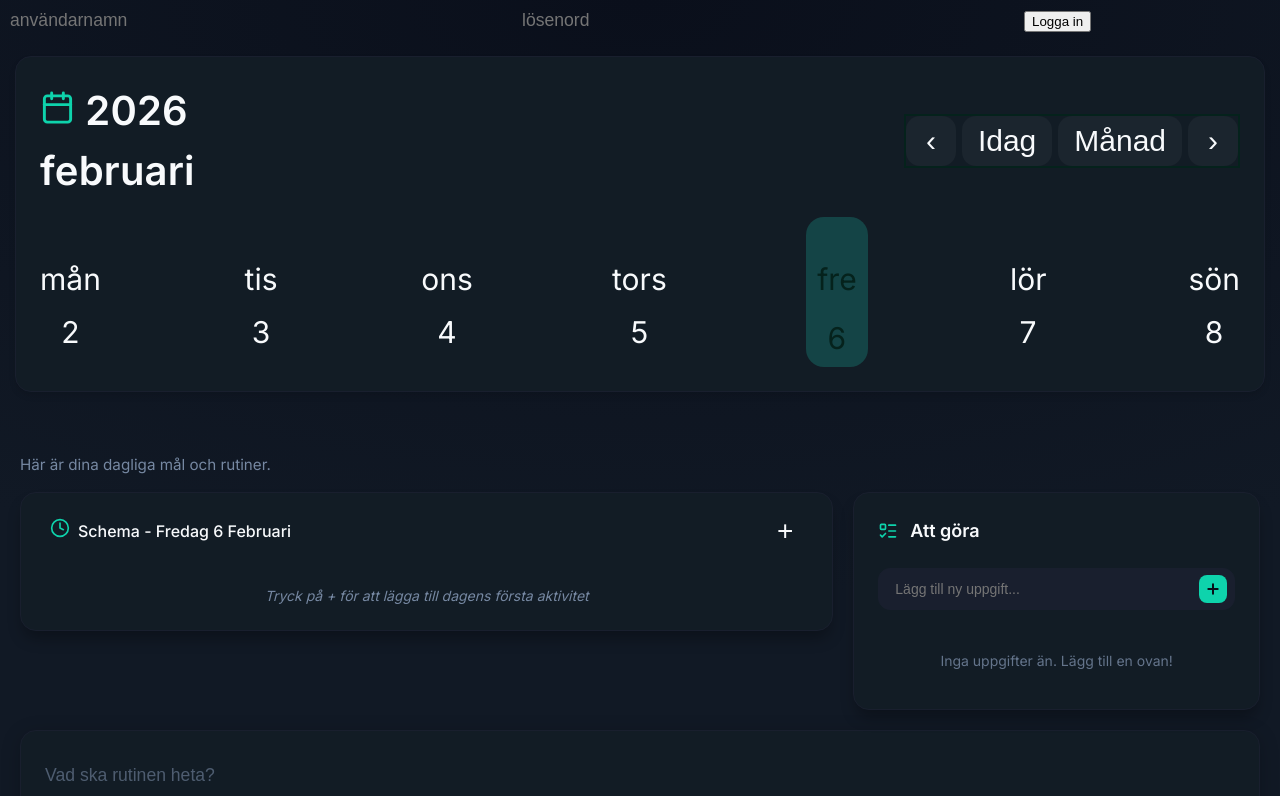
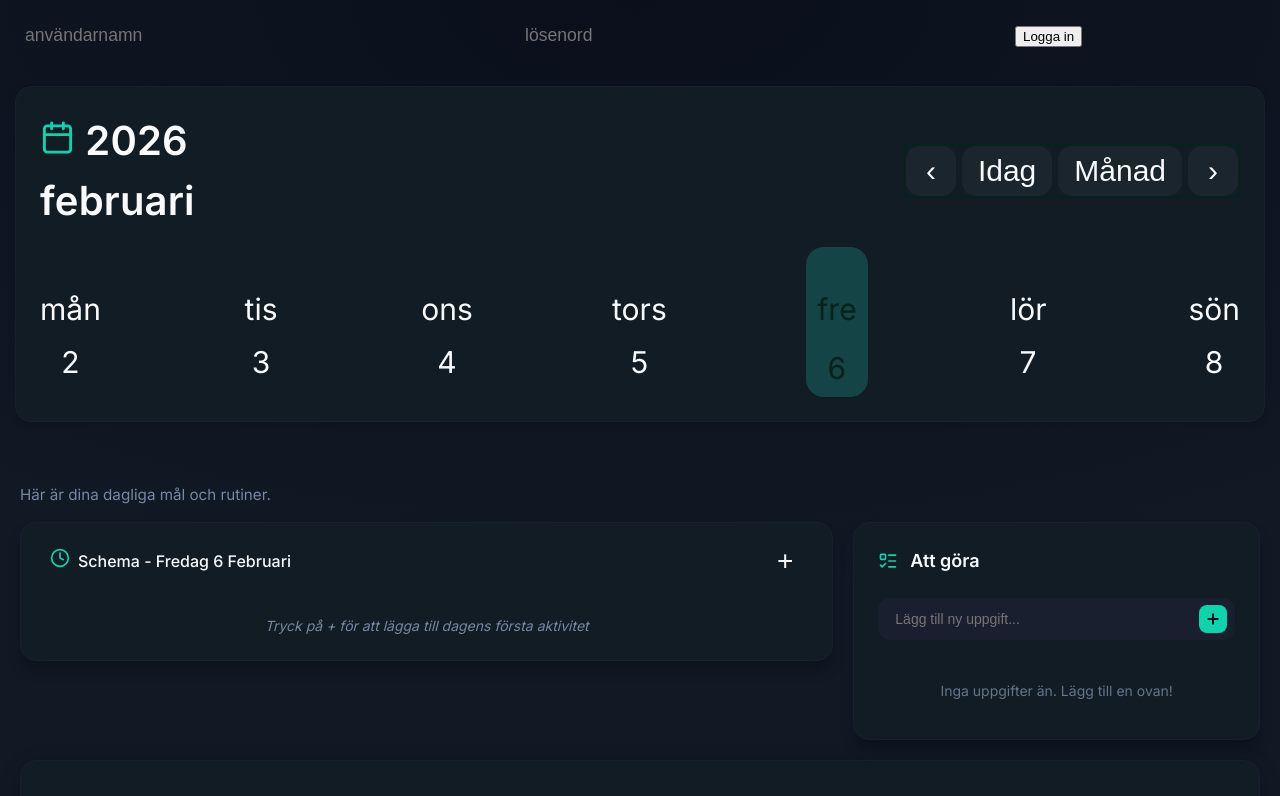
Before and after one commit to agnesvarnlundhotmailcom/productivity-system, a React (Vite) app in the folder productivity-system/: page / in a window 1280 px wide. Shown: the top 796 px of the page. Built offline with nearby package versions, Linux system fonts and the light colour scheme.

Commit message:
paddade css

```diff
--- a/productivity-system/src/components/UserLogin/userLogin.css
+++ b/productivity-system/src/components/UserLogin/userLogin.css
@@ -0,0 +1,3 @@
+form {
+  padding: 15px;
+}
```
